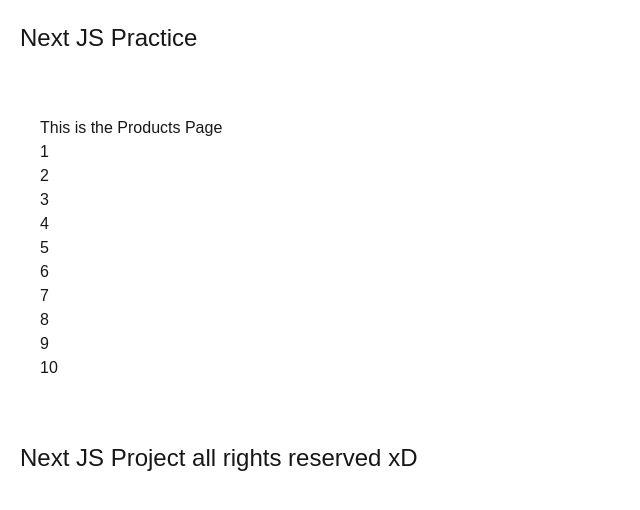
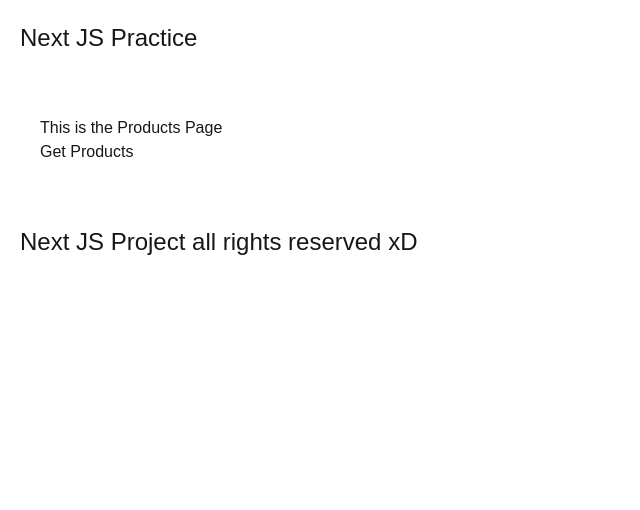
Before and after one commit to SiddheshSoni/Nextjs-practice, a Next.js app: page /products in a window 1280 px wide. Shown: the top 510 px of the page, without its empty margins (0-640 px from the left). Built offline with nearby package versions, Linux system fonts and the light colour scheme.

Commit message:
data fetching API practice with Next JS

```diff
--- /dev/null
+++ b/src/app/api/products/[id]/route.js
@@ -0,0 +1,14 @@
+
+
+export const GET = async (req, {params}) =>{
+    const { id } = await params;
+
+    const res = await fetch(`https://dummyjson.com/products/${id}`);
+    const data = await res.json();
+
+    if(!res.ok){
+        return Response.json({message:"error", status:400});
+    }
+
+    return Response.json(data, {status:200});
+};
--- /dev/null
+++ b/src/app/api/products/route.js
@@ -0,0 +1,10 @@
+
+export const GET = async () =>{
+    const res = await fetch("https://dummyjson.com/products");
+
+    const data = await res.json();
+    if(!res.ok){
+        return Response.json({message:"error!!", status:400});
+    }
+    return Response.json(data, {status: 200});
+};
--- a/src/app/products/[id]/page.js
+++ b/src/app/products/[id]/page.js
@@ -1,9 +1,19 @@
-export default  async function Product ({params}){
+const getProduct = async (id) =>{
+    const res = await fetch(`http://localhost:3000/api/products/${id}`, { next:{revalidate: 60}});
+    return res.json();
+}
+
+export default async function Product ({params}){
     const { id } = await params;
+    const product = await getProduct(id);
 
     return(
         <div className="p-10">
-            <h1>{`Product ${id} details page- content coming soon!`}</h1>
+            <h1>{`Product ${product.id} details page`}</h1>
+            <p>{product.title}</p>
+            <p>₹{product.price}</p>
+            <p>{product.category}</p>
+            <p>{product.description}</p>
         </div>
     );
 };
--- a/src/app/products/page.js
+++ b/src/app/products/page.js
@@ -1,19 +1,26 @@
+"use client"
 import Link from "next/link";
+import { useState } from "react";
 
 export default function ProductPage () {
+    const [ Products, setProducts ] = useState([]);
+
+    const getProducts = async () =>{
+
+        const res = await fetch("api/products", { next: { revalidate: 60 }});
+        const data = await res.json();
+        setProducts(data.products);
+    };
+
     return(
         <div className="p-10" >
             <h1>This is the Products Page</h1>
-            <Link href="/products/1">1</Link><br />
-            <Link href="/products/2">2</Link><br />
-            <Link href="/products/3">3</Link><br />
-            <Link href="/products/4">4</Link><br />
-            <Link href="/products/5">5</Link><br />
-            <Link href="/products/6">6</Link><br />
-            <Link href="/products/7">7</Link><br />
-            <Link href="/products/8">8</Link><br />
-            <Link href="/products/9">9</Link><br />
-            <Link href="/products/10">10</Link><br />
+            <button onClick={getProducts}>Get Products</button>
+            <div className="flex flex-wrap w-100">
+                {Products && Products.map(item =>(
+                    <Link key={item.id} href={`/products/${item.id}`} >{item.title} - {item.price} - {item.category}</Link>
+                ))}
+            </div>
         </div>
     )
 }
```
